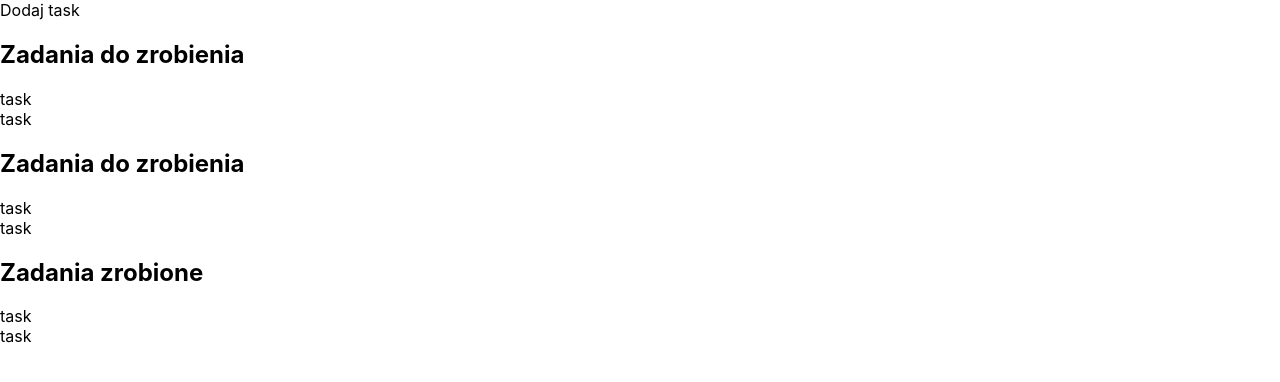
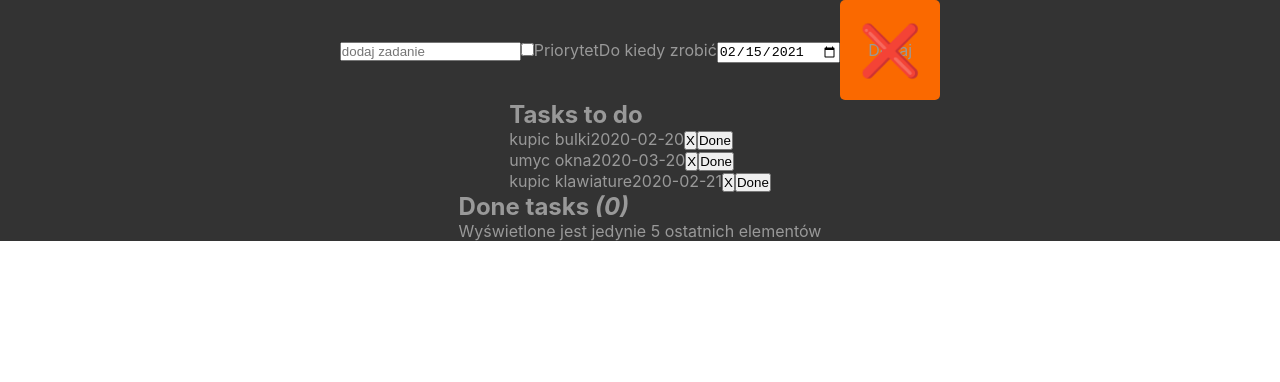
Before and after one commit to andryskowski/Health-Application, a React (Create React App) app in the folder to_do_list/: page / in a window 1280 px wide. Shown: the top 382 px of the page. Built offline with nearby package versions, Linux system fonts and the light colour scheme.

Commit message:
version 1.0

```diff
--- a/to_do_list/package.json
+++ b/to_do_list/package.json
@@ -6,6 +6,7 @@
     "@testing-library/jest-dom": "^5.11.9",
     "@testing-library/react": "^11.2.5",
     "@testing-library/user-event": "^12.7.0",
+    "node-sass": "^5.0.0",
     "react": "^17.0.1",
     "react-dom": "^17.0.1",
     "react-scripts": "4.0.2",
--- a/to_do_list/src/components/AddTask.js
+++ b/to_do_list/src/components/AddTask.js
@@ -1,13 +1,61 @@
 import React, { Component } from 'react';
+import './AddTask.css'
 
 class AddTask extends Component {
+    minDate = new Date().toISOString().slice(0, 10);
+    state = {
+        text: '',
+        checked: false,
+        date: this.minDate
+    }
 
-    state = {}
+    handleText = (e) => {
+        this.setState({
+            text: e.target.value
+        })
+    }
+
+    handleCheckbox = (e) => {
+        this.setState({
+            checked: e.target.checked
+        })
+    }
+
+    handleDate = (e) => {
+        this.setState({
+            date: e.target.value
+        })
+    }
+
+    handleClick = (e) => {
+        const { text, checked, date } = this.state;
+        if (text.length) {
+            const add = this.props.add(text, date, checked);
+            if (add) {
+                this.setState({
+                    text: '',
+                    checked: false,
+                    date: this.minDate
+                })
+            }
+        } else {
+            alert("text is too short");
+        }
+
+    }
+
     render() {
+        let maxDate = this.minDate.slice(0, 4) * 1 + 1;
+        console.log(maxDate);
+        maxDate = maxDate + "-12-32" //2020-12-31
         return (
             <div className="form">
-
-                Dodaj task
+                <input type="text" placeholder="dodaj zadanie" value={this.state.text} onChange={this.handleText} />
+                <input type="checkbox" checked={this.state.checked} id="important" onChange={this.handleCheckbox} />
+                <label htmlFor="important">Priorytet</label>
+                <label htmlFor="date">Do kiedy zrobić</label>
+                <input type="date" value={this.state.date} min={this.minDate} max={maxDate} onChange={this.handleDate} />
+                <button className="x-button" onClick={this.handleClick}>Dodaj</button>
             </div>
         );
     }
--- a/to_do_list/src/components/App.css
+++ /dev/null
@@ -1,38 +0,0 @@
-.App {
-  text-align: center;
-}
-
-.App-logo {
-  height: 40vmin;
-  pointer-events: none;
-}
-
-@media (prefers-reduced-motion: no-preference) {
-  .App-logo {
-    animation: App-logo-spin infinite 20s linear;
-  }
-}
-
-.App-header {
-  background-color: #282c34;
-  min-height: 100vh;
-  display: flex;
-  flex-direction: column;
-  align-items: center;
-  justify-content: center;
-  font-size: calc(10px + 2vmin);
-  color: white;
-}
-
-.App-link {
-  color: #61dafb;
-}
-
-@keyframes App-logo-spin {
-  from {
-    transform: rotate(0deg);
-  }
-  to {
-    transform: rotate(360deg);
-  }
-}
--- a/to_do_list/src/components/App.js
+++ b/to_do_list/src/components/App.js
@@ -1,5 +1,5 @@
 
-import './App.css';
+import './sass/App.sass';
 
 import React, { Component } from 'react';
 import AddTask from './AddTask'
@@ -7,6 +7,7 @@ import TaskList from './TaskList'
 import Task from './Task'
 
 class App extends Component {
+  counter = 9;
   state = {
     tasks: [
       {
@@ -36,11 +37,47 @@ class App extends Component {
     ]
   }
 
+  removeTask = (id) => {
+    const tasks = [...this.state.tasks];
+
+    const index = tasks.findIndex(task => task.id === id);
+    tasks.splice(index, 1);
+
+    this.setState({ tasks });
+
+  }
+
+  changeTaskStatus = (id) => {
+    const tasks = Array.from(this.state.tasks);
+    tasks.forEach(task => { if (task.id === id) { task.active = false; task.finishDate = new Date().getTime() } });
+
+    this.setState({ tasks })
+  }
+
+  addTask = (text, date, important) => {
+    console.log("dodany obiekt");
+    const task = {
+      id: this.counter,
+      text: text, //tekst z inputa
+      date: date, //tekst z inputa
+      important: important,
+      active: true,
+      finishDate: null
+    }
+    this.counter++;
+    console.log(task, this.counter);
+
+    this.setState(prevState => ({
+      tasks: [...prevState.tasks, task]
+    }));
+    return true;
+  }
+
   render() {
     return (
-      <div>
-        <AddTask/>
-        <TaskList tasks={this.state.tasks}/>
+      <div className="content-application">
+        <AddTask add={this.addTask} />
+        <TaskList tasks={this.state.tasks} change={this.changeTaskStatus} remove={this.removeTask} />
 
       </div>
     );
--- a/to_do_list/src/components/Task.js
+++ b/to_do_list/src/components/Task.js
@@ -1,9 +1,16 @@
 import React from 'react';
 
 const Task = props => {
+    const {text,date, id} = props.task;
     return (
         <div>
-            task
+            <p>
+                {props.task.text}
+                {props.task.date}
+
+                <button onClick={() => props.remove(id)}>X</button>
+                <button onClick={() => props.change(id)}>Done</button>
+            </p>
         </div>
     );
 };
--- a/to_do_list/src/components/TaskList.js
+++ b/to_do_list/src/components/TaskList.js
@@ -3,23 +3,38 @@ import Task from './Task'
 
 
 const TaskList = props => {
+    // const tasks = props.tasks.map(task => <Task key={task.id} task={task} remove={props.remove} change={props.change}/>)
+
+    const active = props.tasks.filter(task => task.active);
+    const done = props.tasks.filter(task => !task.active);
+
+    if (done.length >= 2) {
+    done.sort((a, b) => {
+        return a.finishDate - b.finishDate;
+    })
+    }
+
+    const activeTasks = active.map(task => <Task key={task.id}
+        task={task} remove={props.remove} change={props.change} />);
+    const doneTasks = done.map(task => <Task key={task.id} task={task}
+        remove={props.remove} change={props.change} />);
+    console.log(active, done);
+
+
+
+
     return (
         <>
-            <h2>Zadania do zrobienia</h2>
-            <Task />
-            <Task />
+            <div className="active">
+                <h2>Tasks to do</h2>
+                {activeTasks.length > 0 ? activeTasks : <p>Nothing to do</p>}
 
-
-            <div className="active">
-                <h2>Zadania do zrobienia</h2>
-                <Task />
-                <Task />
             </div>
 
             <div className="done">
-                <h2>Zadania zrobione</h2>
-                <Task />
-                <Task />
+                <h2>Done tasks <em>({done.length})</em></h2>
+                <span>Wyświetlone jest jedynie 5 ostatnich elementów</span>
+                {doneTasks}
             </div>
         </>
     );
--- /dev/null
+++ b/to_do_list/src/components/sass/App.sass
@@ -0,0 +1,51 @@
+@import 'variables'
+@import 'mixins'
+
+*,
+*::after,
+*::before
+    margin: 0
+    padding: 0
+    box-sizing: inherit
+
+
+
+.content-application
+    background-color: $bg-color
+    color: $font-main-color
+    @include box-flex(column, center, center)
+
+.x-button
+    // reset button
+    position: relative
+    border: none
+    margin: 0
+    padding: 0
+    width: auto
+    overflow: visible
+    background: transparent
+    color: inherit
+    font: inherit
+    line-height: normal
+    -webkit-font-smoothing: inherit
+    -moz-osx-font-smoothing: inherit
+    -webkit-appearance: none
+
+    height: 100px
+    width: 100px
+    background-color: #FA6900
+    border-radius: 5px
+
+
+
+.x-button:after
+    position: absolute
+    top: 0
+    bottom: 0
+    left: 0
+    right: 0
+    content: "\274c"
+    font-size: 50px
+    color: #FFF
+    line-height: 100px
+    text-align: center
--- /dev/null
+++ b/to_do_list/src/components/sass/_mixins.sass
@@ -0,0 +1,5 @@
+@mixin box-flex($direction, $justify, $center)
+    display: flex
+    flex-direction: $direction
+    justify-content: $justify
+    align-items: $center
--- /dev/null
+++ b/to_do_list/src/components/sass/_variables.sass
@@ -0,0 +1,2 @@
+$bg-color: #333
+$font-main-color: #999
```
Also changed, not shown: to_do_list/src/components/AddTask.css (added), to_do_list/src/components/css/App.css (added), 1 other file (tests, documents, lock files or other folders).
